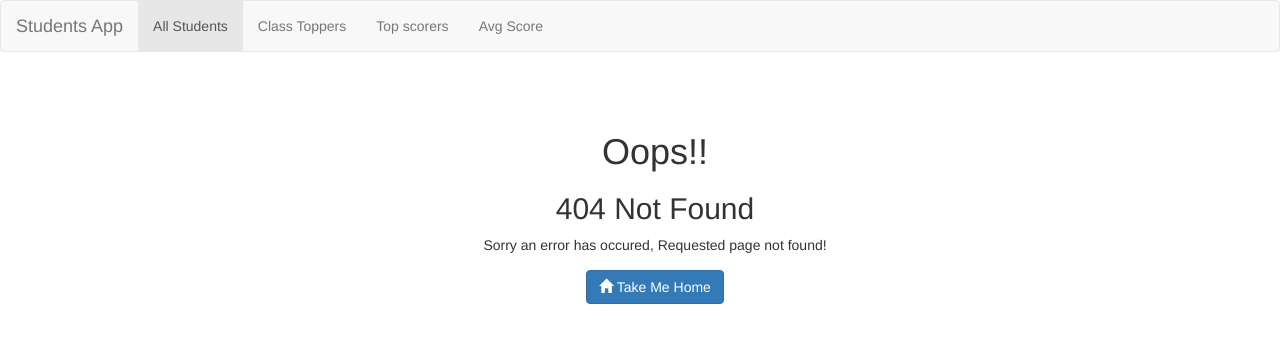
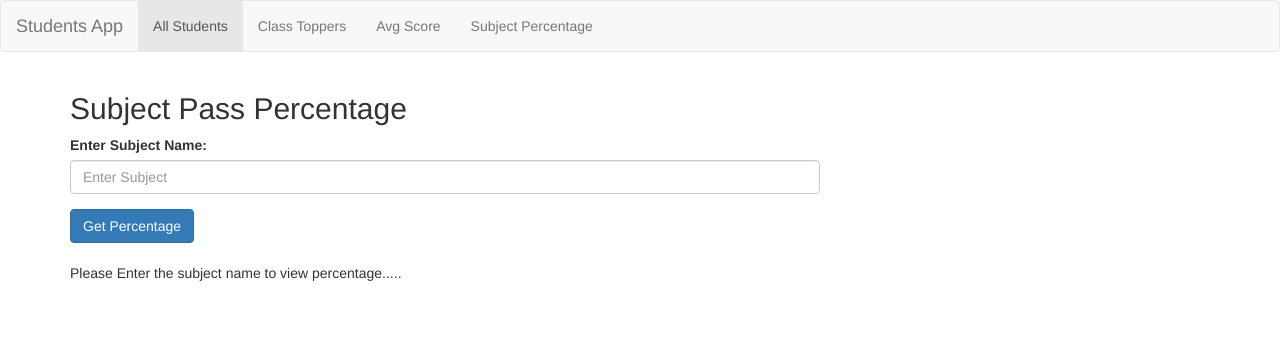
Before and after one commit to luther1014/students-app, an Angular app: page /subject-pass in a window 1280 px wide. Before the commit this address led to /not-found. Shown: the top 342 px of the page. Built offline with nearby package versions, Linux system fonts and the light colour scheme.

Commit message:
subject avg and subject pass percentage addded

```diff
--- a/src/app/app-routing.module.ts
+++ b/src/app/app-routing.module.ts
@@ -8,6 +8,8 @@ import { GetStudentComponent } from "./students-page/get-student/get-student.com
 import { NewStudentComponent } from "./students-page/new-student/new-student.component";
 import { StudentDetailsComponent } from "./students-page/student-details/student-details.component";
 import { StudentsHomeComponent } from "./students-page/students-home/students-home.component";
+import { SubjectAvgComponent } from "./students-page/subject-avg/subject-avg.component";
+import { SubjectPassComponent } from "./students-page/subject-pass/subject-pass.component";
 import { UpdateStudentComponent } from "./students-page/update-student/update-student.component";
 
 const routes: Routes = [
@@ -19,6 +21,8 @@ const routes: Routes = [
     {path: 'update-student/:id', component: UpdateStudentComponent},
     {path: 'delete-student', component: DeleteStudentComponent},
     {path: 'class-toppers', component: ClassToppersComponent},
+    {path: 'subject-avg', component: SubjectAvgComponent},
+    {path: 'subject-pass', component: SubjectPassComponent},
     {path: 'not-found', component: PageNotFoundComponent},
     {path: '**', redirectTo: '/not-found'}
 
--- a/src/app/app.module.ts
+++ b/src/app/app.module.ts
@@ -21,6 +21,8 @@ import { AppRoutingModule } from './app-routing.module';
 import { StudentDataService } from './students-page/students-data.service';
 import { MessageService } from './students-page/message.service';
 import { ClassToppersComponent } from './students-page/class-toppers/class-toppers.component';
+import { SubjectAvgComponent } from './students-page/subject-avg/subject-avg.component';
+import { SubjectPassComponent } from './students-page/subject-pass/subject-pass.component';
 
 @NgModule({
   declarations: [
@@ -37,7 +39,9 @@ import { ClassToppersComponent } from './students-page/class-toppers/class-toppe
     StudentsHomeComponent,
     PageNotFoundComponent,
     HomeComponent,
-    ClassToppersComponent
+    ClassToppersComponent,
+    SubjectAvgComponent,
+    SubjectPassComponent
 
   ],
   imports: [
--- a/src/app/header/header.component.html
+++ b/src/app/header/header.component.html
@@ -7,8 +7,8 @@
             <ul class="nav navbar-nav">
                 <li class="active"><a [routerLink]="['/students']">All Students</a></li>
                 <li><a [routerLink]="['/class-toppers']">Class Toppers</a></li>
-                <li><a href="#">Top scorers</a></li>
-                <li><a href="#">Avg Score</a></li>
+                <li><a [routerLink]="['/subject-avg']">Avg Score</a></li>
+                <li><a [routerLink]="['/subject-pass']">Subject Percentage</a></li>
             </ul>
         </div>
     </div>
--- a/src/app/students-page/class-toppers/class-toppers.component.html
+++ b/src/app/students-page/class-toppers/class-toppers.component.html
@@ -3,16 +3,16 @@
 <div class="row">
     <div class="col-md-8">
         <ol class="list-group"  *ngFor="let element of toppers; index as i">
-            <li class="list-group-item list-group-item-primary">
+            <li class="list-group-item list-group-item-primary clearfix">
                 <div class="row">
-                    <div class="col-sm-4">
+                    <div class="col-md-4">
                         <h2>{{i+1}}</h2>
                     </div>
-                    <div class="col-sm-4">
+                    <div class="col-md-4">
                         <h3>{{element[0]}}</h3>
                     </div>
-                    <div class="col-sm-4">
-                        <h3>{{element[1]}}</h3>
+                    <div class="col-md-4">
+                        <h3>{{element[1] + " %"}}</h3>
                     </div>
                 </div>
             </li>
--- a/src/app/students-page/student-brief/student-brief.component.html
+++ b/src/app/students-page/student-brief/student-brief.component.html
@@ -5,7 +5,7 @@
                <div class="row">
                    <div class="col-md-4">
                         <h2>Student ID</h2>
-                        <p style="font-size: 125%; margin-left: 50px;"><b>{{student.id}}</b></p>
+                        <p style="font-size: 125%; margin-left: 50px;"><strong>{{student.id}}</strong></p>
                    </div>
                    <div class="col-md-4">
                        <div class="col-sm-6">
--- a/src/app/students-page/students-data.service.ts
+++ b/src/app/students-page/students-data.service.ts
@@ -73,4 +73,12 @@ export class StudentDataService {
     getClassToppers(): Observable<any> {
         return this.http.get<any>('http://localhost:8000/class-topper')
     }
+
+    getSubjectAvg(): Observable<any> {
+        return this.http.get<any>('http://localhost:8000/avg_score')
+    }
+    getSubjectPercentage(subject): Observable<any> {
+        const url = `http://localhost:8000/pass/${subject}`
+        return this.http.get<any>(url)
+    }
 }
--- /dev/null
+++ b/src/app/students-page/subject-avg/subject-avg.component.html
@@ -0,0 +1,17 @@
+<h2>Subject-wise Average Marks</h2>
+<br>
+<div class="row">
+    <div class="col-md-12">
+        <ol class="list-group"  *ngFor="let subject of avg; index as i">
+            <li class="list-group-item list-group-item-primary">
+                <h2>{{subject['subject']}}</h2>
+                    <div class="progress">
+                    <div class="progress-bar progress-bar-info progress-bar-striped active" role="progressbar" [aria-valuenow]="subject.avg_score"
+                    aria-valuemin="0" aria-valuemax="100" [style.width]="(subject.avg_score / 100 * 100) + '%'">
+                    {{subject.avg_score}}
+                    </div>
+                </div>
+            </li>
+        </ol>
+    </div>
+</div>
--- /dev/null
+++ b/src/app/students-page/subject-avg/subject-avg.component.ts
@@ -0,0 +1,22 @@
+import { Component, OnInit } from '@angular/core';
+import { StudentDataService } from '../students-data.service';
+
+@Component({
+  selector: 'app-subject-avg',
+  templateUrl: './subject-avg.component.html',
+  styleUrls: ['./subject-avg.component.css']
+})
+export class SubjectAvgComponent implements OnInit {
+
+  avg = [];
+  constructor(private studentDataService: StudentDataService) { }
+
+  ngOnInit(): void {
+    this.studentDataService.getSubjectAvg().subscribe(data => {
+      this.avg = data.Avg_scores;
+      console.log(this.avg)
+    })
+  }
+
+
+}
--- /dev/null
+++ b/src/app/students-page/subject-pass/subject-pass.component.html
@@ -0,0 +1,16 @@
+<h2>Subject Pass Percentage</h2>
+<form>
+    <div class="form-group">
+      <label for="getStudent">Enter Subject Name: </label>
+      <input type="text" class="form-control" id="getStudent"  placeholder="Enter Subject" [(ngModel)]="subject_name" name="subject">
+    </div>
+    <button type="submit" class="btn btn-primary" (click)="getSubject()">Get Percentage</button>
+</form>
+<br>
+<div *ngIf="subject; else infoText">
+    <h4>Subject Name: {{subject['subject']}}</h4>
+    <h2>Percentage: {{subject.percentage + "%"}}</h2>
+</div>
+<ng-template #infoText>
+    <p>Please Enter the subject name to view percentage.....</p>
+</ng-template>
--- /dev/null
+++ b/src/app/students-page/subject-pass/subject-pass.component.ts
@@ -0,0 +1,24 @@
+import { Component, OnInit } from '@angular/core';
+import { StudentDataService } from '../students-data.service';
+
+@Component({
+  selector: 'app-subject-pass',
+  templateUrl: './subject-pass.component.html',
+  styleUrls: ['./subject-pass.component.css']
+})
+export class SubjectPassComponent implements OnInit {
+
+  subject_name = '';
+  subject: any;
+  constructor(private studentDataService: StudentDataService) { }
+
+  ngOnInit(): void {
+  }
+
+  getSubject() {
+    this.studentDataService.getSubjectPercentage(this.subject_name).subscribe(data => {
+      this.subject = data;
+    })
+  }
+
+}
```
Also changed, not shown: src/app/students-page/subject-avg/subject-avg.component.css (added), src/app/students-page/subject-pass/subject-pass.component.css (added).
